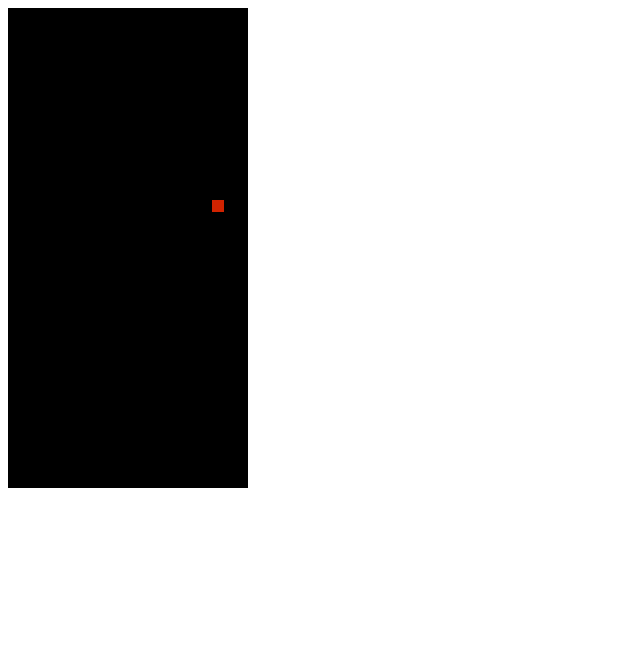
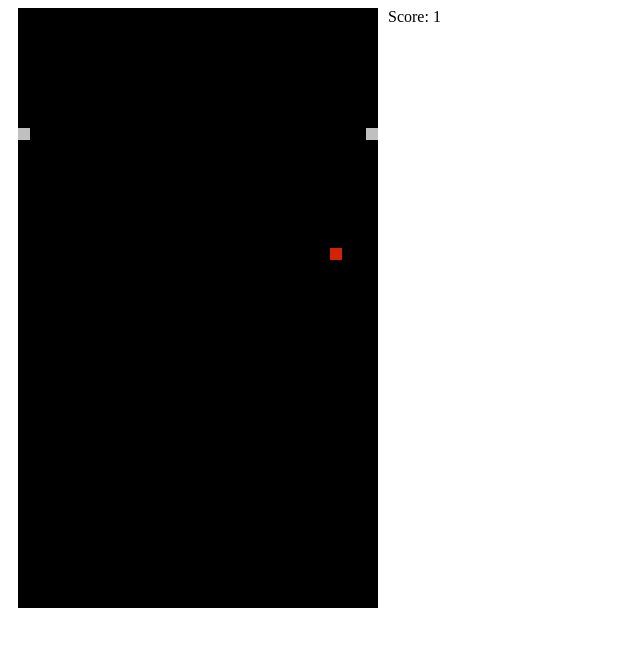
Before and after one commit to FreitasJonas/SnakeCanvas, a plain HTML site: page index.html in a window 1280 px wide. Shown: the whole page, without its empty margins (0-640 px from the left). Drawn offline with Linux system fonts and the light colour scheme.

Commit message:
saneke death and score

```diff
--- a/game.js
+++ b/game.js
@@ -1,7 +1,7 @@
 const CANVAS_ID = "game";
 
-const COLUMNS = 20;
-const LINES = 40;
+const COLUMNS = 30;
+const LINES = 50;
 
 const CEL_SIZE = 12;
 
@@ -16,8 +16,13 @@ const KEYCODE_UP = 38;
 const KEYCODE_DOW = 40;
 const KEYCODE_RIGTH = 39;
 const KEYCODE_LEFT = 37;
+const KEYCODE_SPACE_BAR = 32;
 
-DEFICULTY = 5;
+score = 0;
+
+interval = null;
+
+DEFICULTY = 10;
 
 snakeDirection = KEYCODE_RIGTH;
 
@@ -38,7 +43,9 @@ window.onload = function (e) {
 
     snake.push(snakePosition);
 
-    window.setInterval(function (e) {
+    document.getElementById("scoreText").innerText = "Score: " + score;
+
+    interval = window.setInterval(function (e) {
 
         drawBoard();
         processGame();
@@ -81,9 +88,27 @@ function processGame() {
         snake[0].line += 1;
     }
 
+    if (snake[0].col >= COLUMNS) {
+        snake[0].col = 0;
+    }
+    else if (snake[0].col < 0) {
+        snake[0].col = COLUMNS;
+    }
+    else if (snake[0].line >= LINES) {
+        snake[0].line = 0;
+    }
+    else if (snake[0].line < 0) {
+        snake[0].line = LINES;
+    }
+
     for (let i = 1; i < snake.length; i++) {
 
         if (snake[i] != null && snake[i] != undefined) {
+
+            //if colide with self body
+            if(snake[0].col == snake[i].col && snake[0].line == snake[i].line) {
+                window.clearInterval(interval);
+            }
 
             let pos = { col: snake[i].col, line: snake[i].line };
 
@@ -98,6 +123,8 @@ function processGame() {
     if (snake[0].col == applePosition.col && snake[0].line == applePosition.line) {
         applePosition = { col: Math.floor(Math.random() * (COLUMNS)), line: Math.floor(Math.random() * (LINES)) }
         addBodyUnity();
+        score++;
+        document.getElementById("scoreText").innerText = "Score: " + score;
     }
 }
 
--- a/index.html
+++ b/index.html
@@ -3,9 +3,19 @@
     <head>
         <meta charset="utf-8">
         <title>Snake</title>
+        <link href="style.css" rel="stylesheet">
     </head>
     <body>
-        <canvas id="game"></canvas>
+        <div class="container">
+            <div class="canvas-game">
+                <canvas id="game"></canvas>
+            </div>
+            <div class="game-info">
+                <span id="scoreText">Score:</span>
+            </div>
+        </div>
+
+
     </body>
     <script src="./game.js" type="text/javascript"></script>
 </html>
--- /dev/null
+++ b/style.css
@@ -0,0 +1,9 @@
+.container {
+    display: flex;
+    justify-content: start;
+}
+
+.canvas-game {
+    margin-left: 10px;
+    margin-right: 10px;
+}
```
